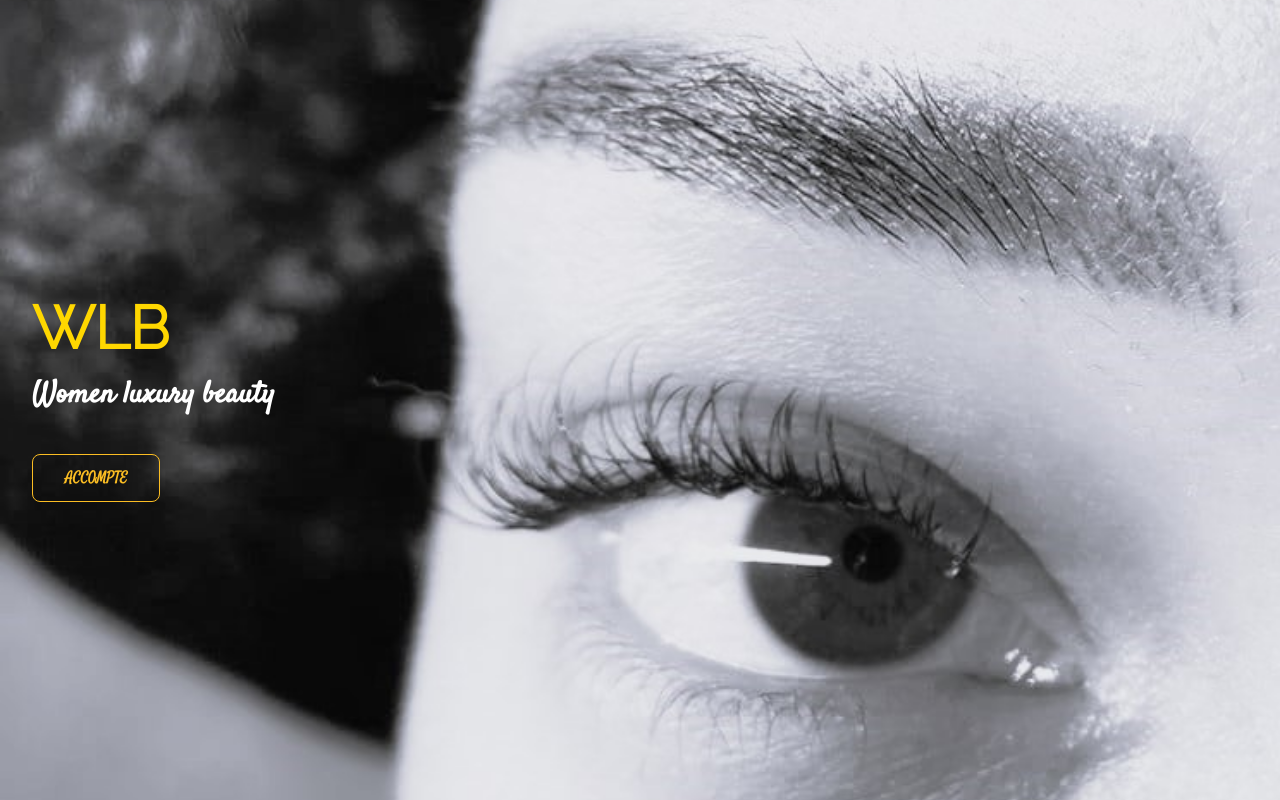
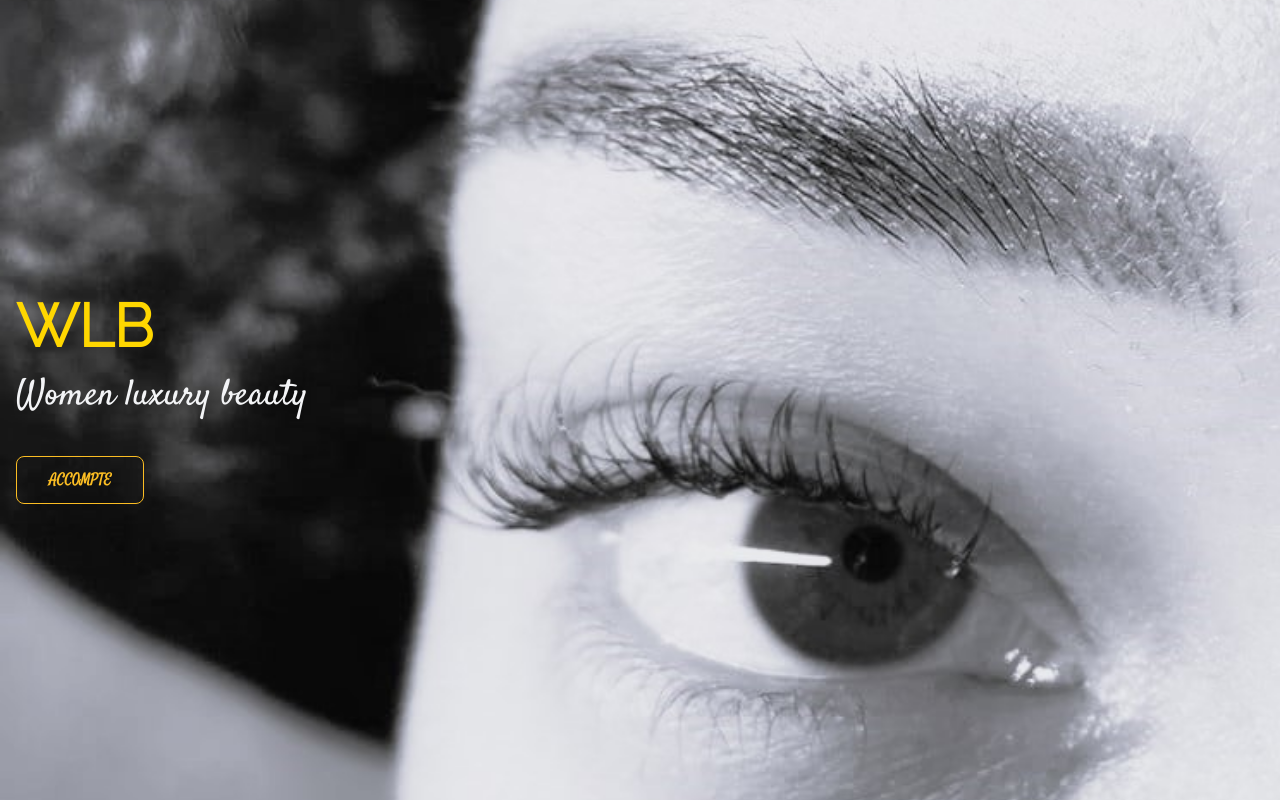
Before and after one commit to Ludoc0de/wlb, a React (Create React App) app in the folder frontend/: page / in a window 1280 px wide. Built offline with nearby package versions, Linux system fonts and the light colour scheme.

Commit message:
up font color

```diff
--- a/frontend/src/components/Main.js
+++ b/frontend/src/components/Main.js
@@ -3,7 +3,7 @@ import Product from "./Product";
 
 const Message = ({ message }) => (
   <section
-    className="hero min-h-screen flex py-80 md:py-40 pl-8"
+    className="hero min-h-screen flex py-80 md:py-40 pl-4"
     style={{
       backgroundImage: "url(/wlb121.jpeg)",
     }}
@@ -11,7 +11,7 @@ const Message = ({ message }) => (
     <div className="hero-content text-left text-neutral-content">
       <div className="max-w-md">
         <h1 className="mb-5 text-6xl font-bold gold-wlb font-raleway">WLB</h1>
-        <p className="mb-10 text-3xl font-satisfy text-white">{message}</p>
+        <p className="mb-10 text-4xl font-satisfy text-gray-100">{message}</p>
         <li className="gold-wlb list-none">
           <a href="/">Accueil</a>
         </li>
--- a/frontend/src/components/Product.js
+++ b/frontend/src/components/Product.js
@@ -1,7 +1,7 @@
 export default function Product() {
   return (
     <section
-      className="hero min-h-screen flex py-80 md:py-40 pl-4"
+      className="hero min-h-screen flex py-80 md:py-40 pl-0"
       style={{
         backgroundImage: "url(/wlb131.jpeg)",
       }}
@@ -9,7 +9,7 @@ export default function Product() {
       <div className="hero-content text-left text-neutral-content">
         <div className="max-w-md">
           <h1 className="mb-5 text-6xl font-bold gold-wlb font-raleway">WLB</h1>
-          <p className="mb-10 text-3xl font-satisfy font-bold text-white">
+          <p className="mb-10 text-4xl font-satisfy text-gray-100">
             Women luxury beauty
           </p>
           {/* <form action="/create-checkout-session" method="POST"> */}
```
